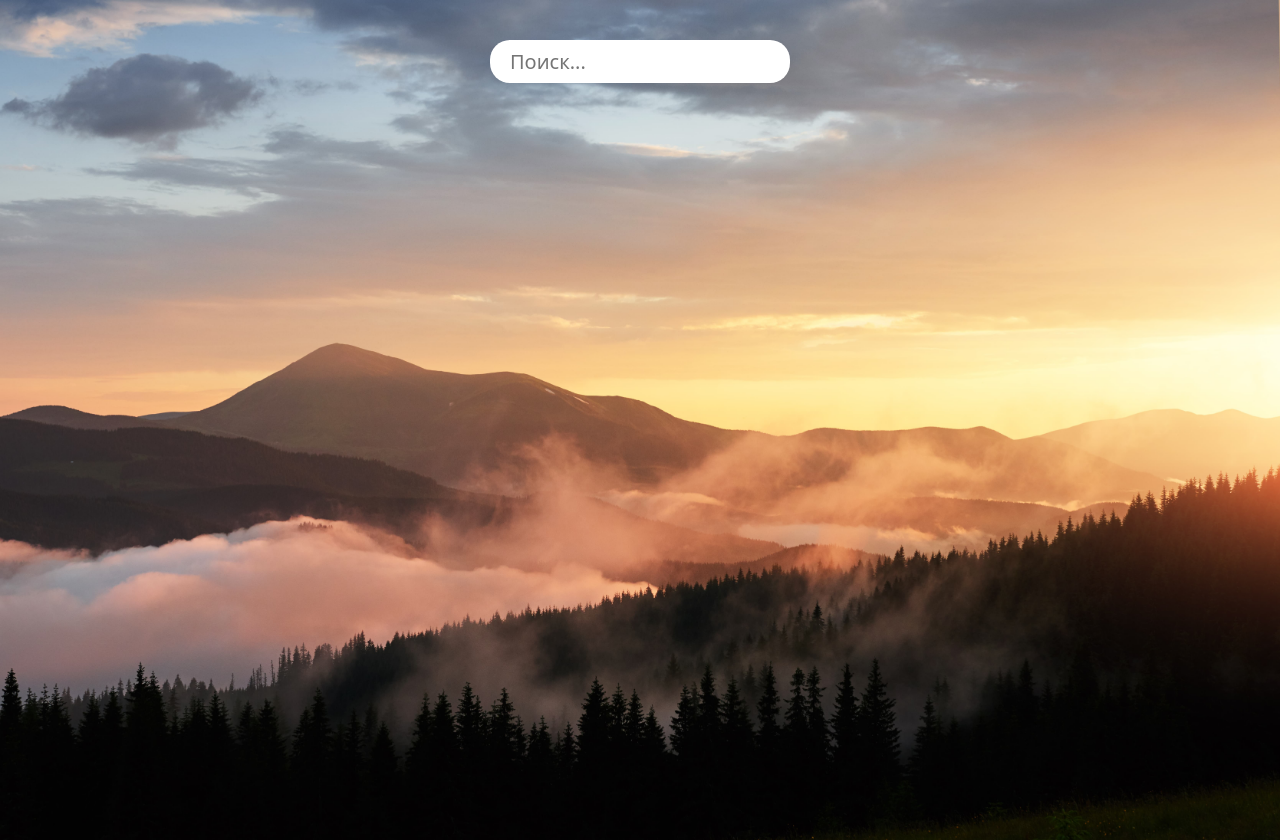
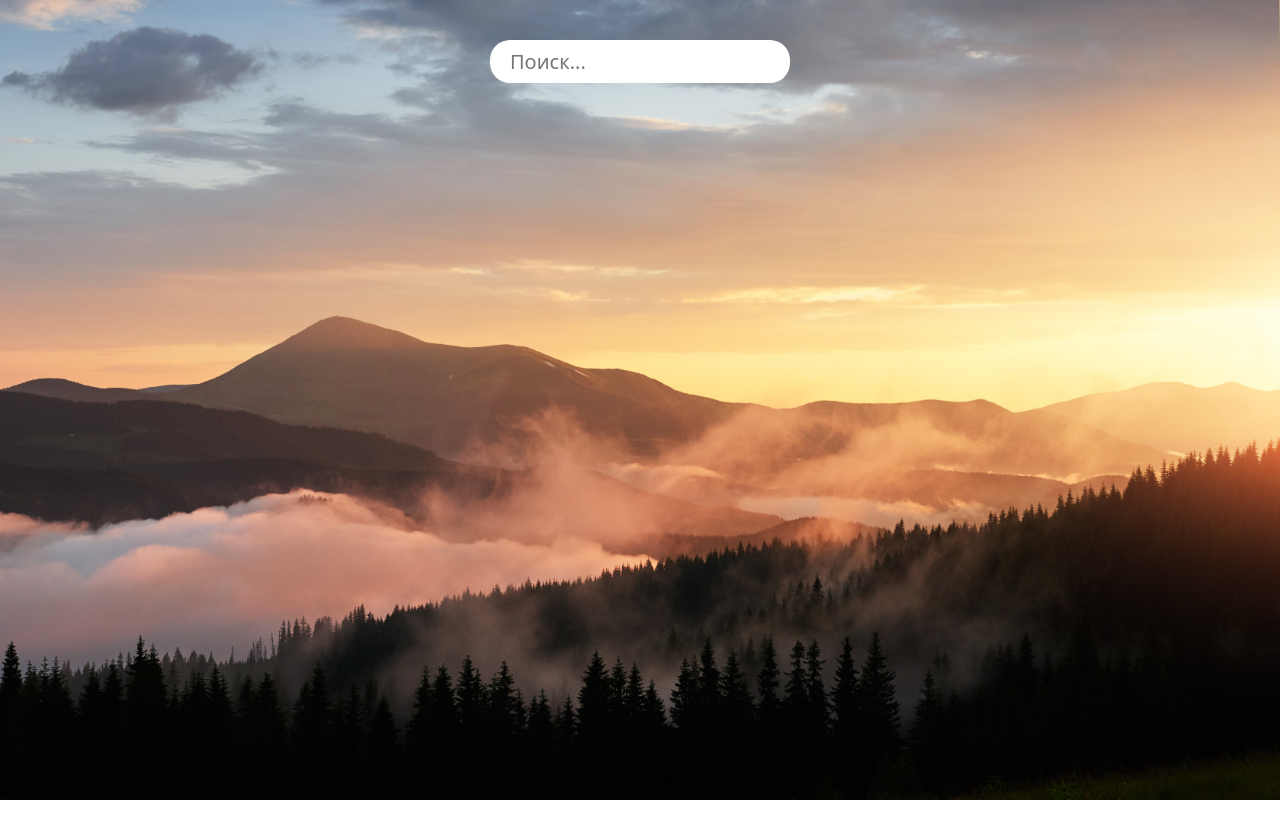
Before and after one commit to Svetlana2505/WeatherDay, a React (Create React App) app: page / in a window 1280 px wide. After the commit the page ends 800 px from the top, so only its background shows below. Built offline with nearby package versions, Linux system fonts and the light colour scheme.

Commit message:
container

```diff
--- a/src/components/Container.js
+++ b/src/components/Container.js
@@ -1,7 +1,7 @@
 import styled from 'styled-components';
 
 const StyledContainer = styled.div`
-  width: 500px;
+  width: 400px;
   height: 100%;
   margin: 0 auto;
   padding: 0 15px;
--- a/src/style.js
+++ b/src/style.js
@@ -5,7 +5,6 @@ import img from '../src/assets/bgImage.jpg';
 export const Global = createGlobalStyle`
 
 body {
-  height: 100vh;
   background-image: url('${img}');
   background-position: center;
   background-repeat: no-repeat;
```
